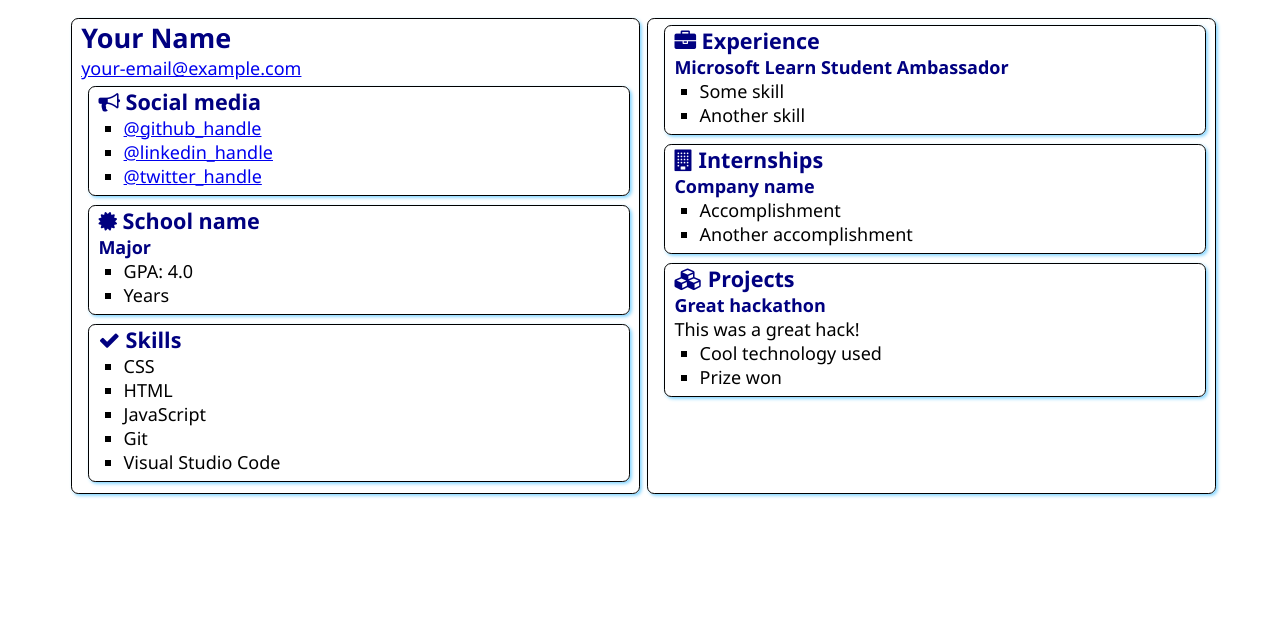
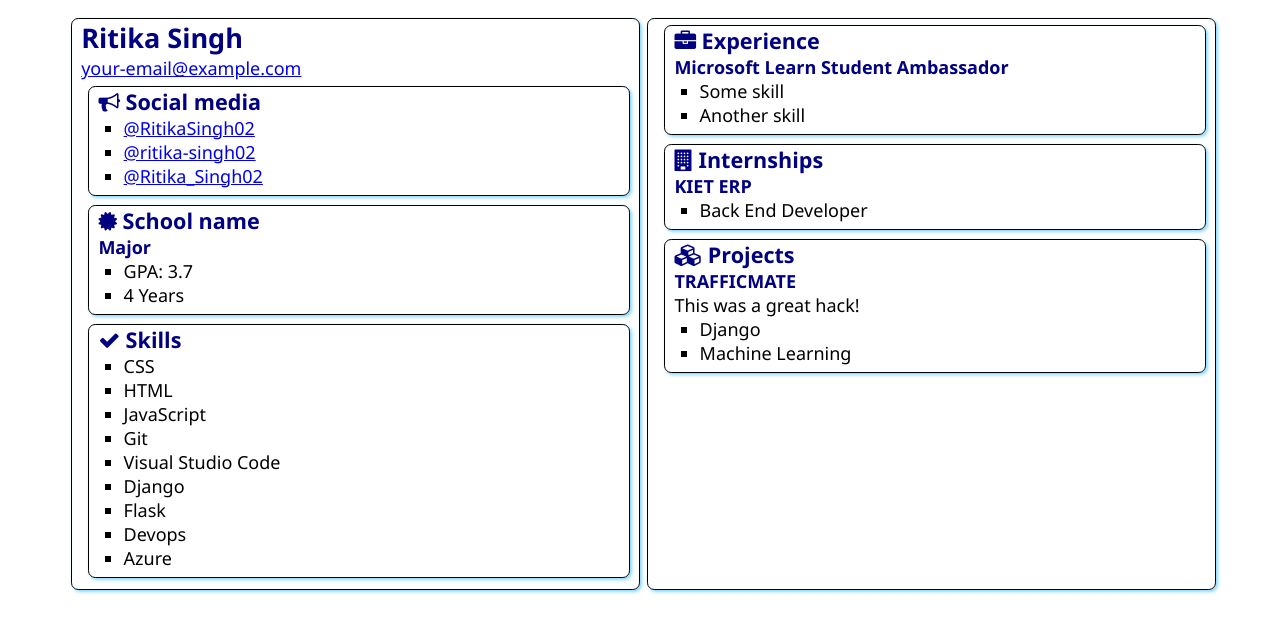
Before and after one commit to RitikaSingh02/SATechnicalOnboarding, a plain HTML site: page src/index.html in a window 1280 px wide. Drawn offline with Linux system fonts and the light colour scheme.

Commit message:
updated my info

```diff
--- a/src/index.html
+++ b/src/index.html
@@ -12,8 +12,8 @@
 <body>
     <main>
         <article class="box">
-            <h1>Your Name</h1>
-            <div><a href="mailto:your.email@example.com">your-email@example.com</a></div>
+            <h1>Ritika Singh</h1>
+            <div><a href="mailto:Ritika.Singh@studentambassadors.com">your-email@example.com</a></div>
 
             <section class="box">
                 <h2>
@@ -21,9 +21,9 @@
                     Social media
                 </h2>
                 <ul>
-                    <li><a href="https://github.com/<handle>">@github_handle</a></li>
-                    <li><a href="https://linkedin.com/in/<handle>">@linkedin_handle</a></li>
-                    <li><a href="https://twitter.com/<handle>">@twitter_handle</a></li>
+                    <li><a href="https://github.com/RitikaSingh02">@RitikaSingh02</a></li>
+                    <li><a href="https://linkedin.com/in/ritika-singh02">@ritika-singh02</a></li>
+                    <li><a href="https://twitter.com/Ritika_Singh02">@Ritika_Singh02</a></li>
                 </ul>
             </section>
 
@@ -35,8 +35,8 @@
                     </h2>
                     <h3>Major</h3>
                     <ul>
-                        <li>GPA: 4.0</li>
-                        <li>Years</li>
+                        <li>GPA: 3.7</li>
+                        <li>4 Years</li>
                     </ul>
                 </div>
             </section>
@@ -52,6 +52,10 @@
                     <li>JavaScript</li>
                     <li>Git</li>
                     <li>Visual Studio Code</li>
+                    <li>Django</li>
+                    <li>Flask</li>
+                    <li>Devops</li>
+                    <li>Azure</li>
                 </ul>
             </section>
         </article>
@@ -73,10 +77,9 @@
                     Internships
                 </h2>
 
-                <h3>Company name</h3>
+                <h3>KIET ERP</h3>
                 <ul>
-                    <li>Accomplishment</li>
-                    <li>Another accomplishment</li>
+                    <li>Back End Developer</li>
                 </ul>
             </section>
             <section class="box">
@@ -85,11 +88,11 @@
                     Projects
                 </h2>
 
-                <h3>Great hackathon</h3>
+                <h3>TRAFFICMATE</h3>
                 <div>This was a great hack!</div>
                 <ul>
-                    <li>Cool technology used</li>
-                    <li>Prize won</li>
+                    <li>Django</li>
+                    <li>Machine Learning</li>
                 </ul>
             </section>
         </article>
```
